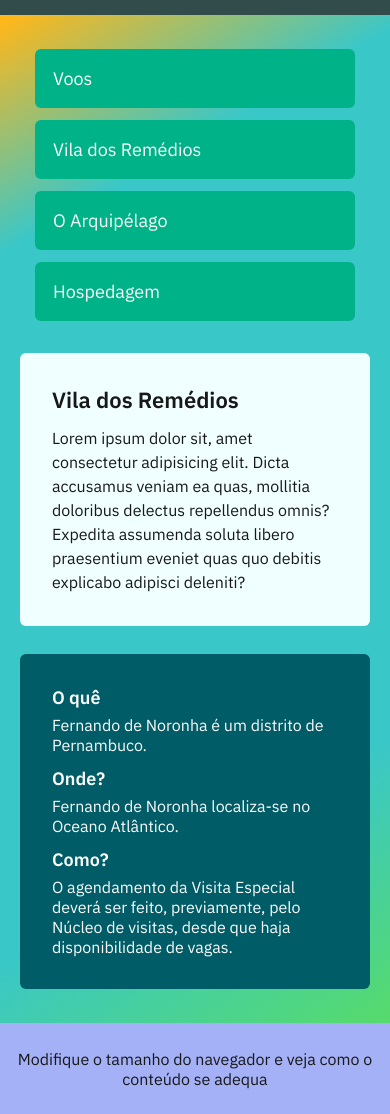
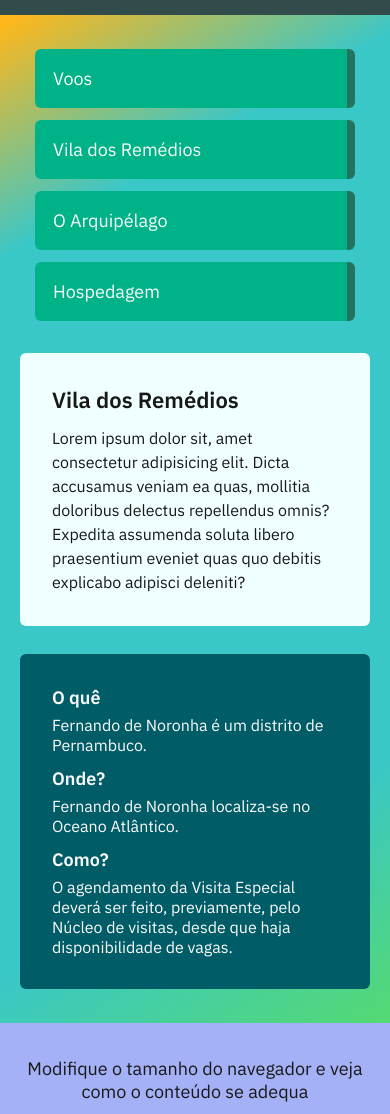
Before and after one commit to MatheusFonseca849/web-page-projetos-de-interface, a plain HTML site: page index.html in a window 390 px wide. Shown: the part 108-1222 px from the top of the page. Drawn offline with Linux system fonts and the light colour scheme.

Commit message:
fix: fixed positioning misplacement on page

```diff
--- a/index.html
+++ b/index.html
@@ -13,7 +13,8 @@
     <link rel="stylesheet" href="./src/styles/globals.css">
     <link rel="stylesheet" href="./src/styles/reset.css">
     <link rel="stylesheet" href="./src/styles/style.css">
-    <title>Document</title>
+    <link rel="shortcut icon" href="./src/images/favicon.png" type="image/x-icon">
+    <title>Fernando de Noronha</title>
 </head>
 
 <body id="body" class="body">
--- a/src/styles/reset.css
+++ b/src/styles/reset.css
@@ -38,7 +38,6 @@ body {
 	background: var(--linear-gradient);
 	background-repeat: no-repeat;
 	font-family: "IBM Plex Sans", sans-serif;
-	width: 100dvw;
 	height: 100dvh;
 	color: var(--color-fixed-black);
 }
--- a/src/styles/style.css
+++ b/src/styles/style.css
@@ -40,7 +40,7 @@ nav ul {
 nav ul li{
     width: 320px;
     background: linear-gradient( to right, var(--color-background-li) 50%, var(--color-background-li-hover) 50%);
-    background-size: 200% 100%;
+    background-size: 195% 100%;
     color: var(--color-fixed-white);
     border-radius: var(--radius-default);
     transition: all 0.2s linear;
@@ -116,11 +116,12 @@ footer{
 
 }
 
-footer span{
+footer p{
     font-size: var(--font-size-2);
+    color: var(--color-fixed-black);
 }
 
-@media(max-width: 764px){
+@media(max-width: 820px){
 
     body{
         height: fit-content;
@@ -157,7 +158,7 @@ footer span{
         width: 100%;
     }
 
-    footer span{
+    footer p{
         padding: 8px;
     }
 }
```
Also changed, not shown: src/images/favicon.png (added).
